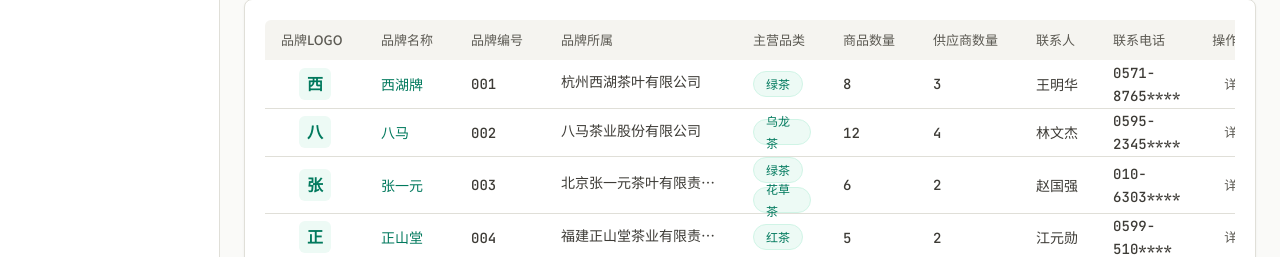
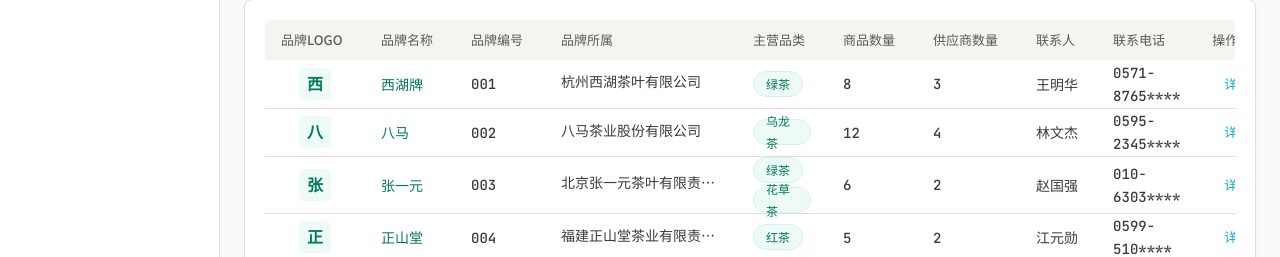
Before and after one commit to zsdxtw/dcbztea-buddy, a React (Vite) app: page /product/product-brand in a window 1280 px wide. Shown: the part 543-800 px from the top of the page. Built offline with nearby package versions, Linux system fonts and the light colour scheme.

Commit message:
feat: 拉取并理解项目文件
Co-authored-by: traeagent <traeagent@users.noreply.github.com>

```diff
--- a/src/pages/product/ProductBrand.tsx
+++ b/src/pages/product/ProductBrand.tsx
@@ -303,8 +303,8 @@
               <span>{b.contactPerson}</span>,
               <span className="mono">{b.contactPhone}</span>,
               <div style={{ display: 'flex', gap: 'var(--space-2)' }}>
-                <Button variant="ghost" size="sm" onClick={() => handleRowClick(b.id)}>详情</Button>
-                <Button variant="ghost" size="sm" style={{ color: 'var(--color-semantic-error)' }}>删除</Button>
+                <Button variant="ghost" size="sm" onClick={() => handleRowClick(b.id)} style={{ color: '#0DAFC6' }}>详情</Button>
+                <Button variant="ghost" size="sm" style={{ color: '#FDF42D' }}>删除</Button>
               </div>,
             ])}
           />
```
